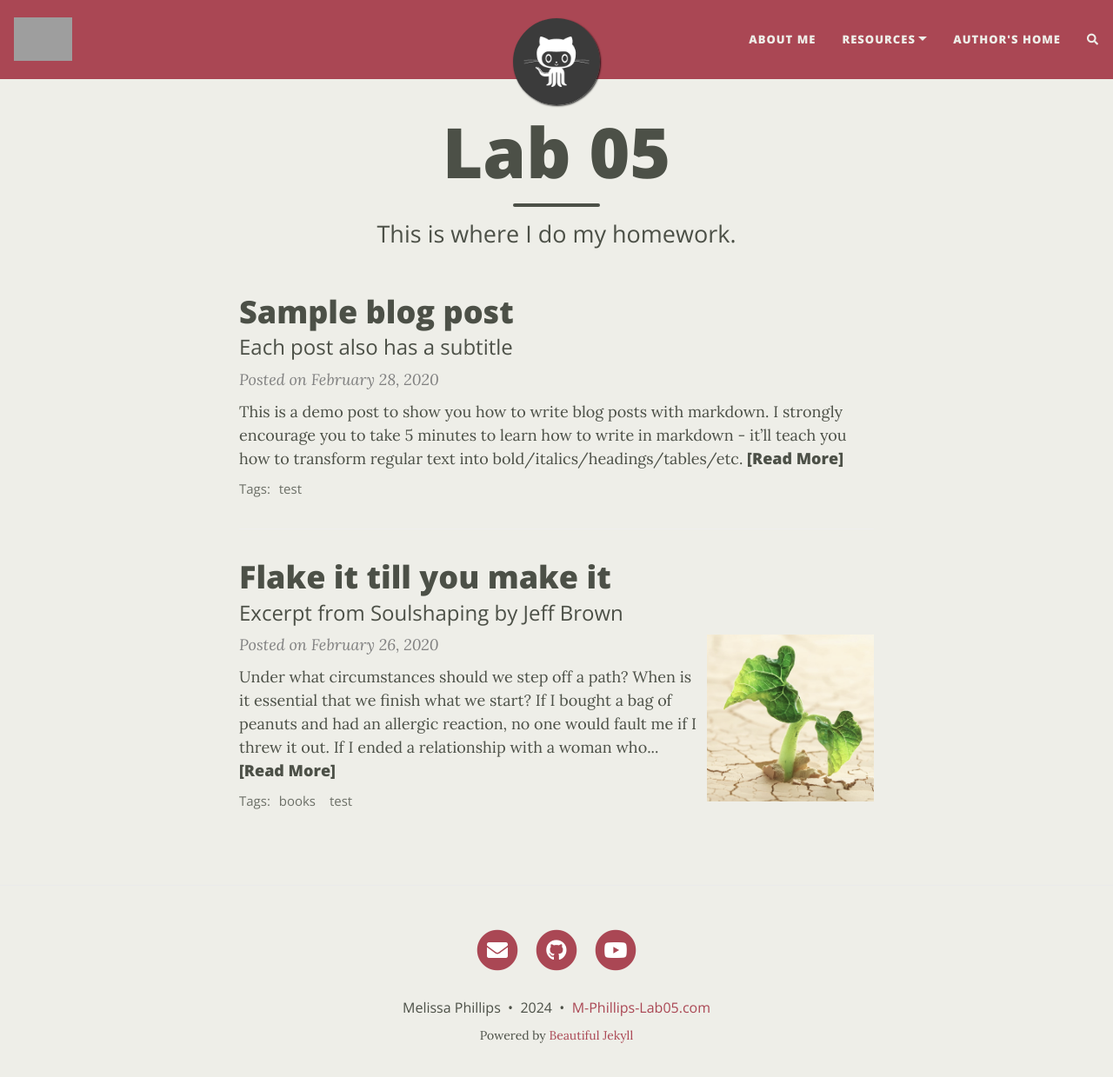
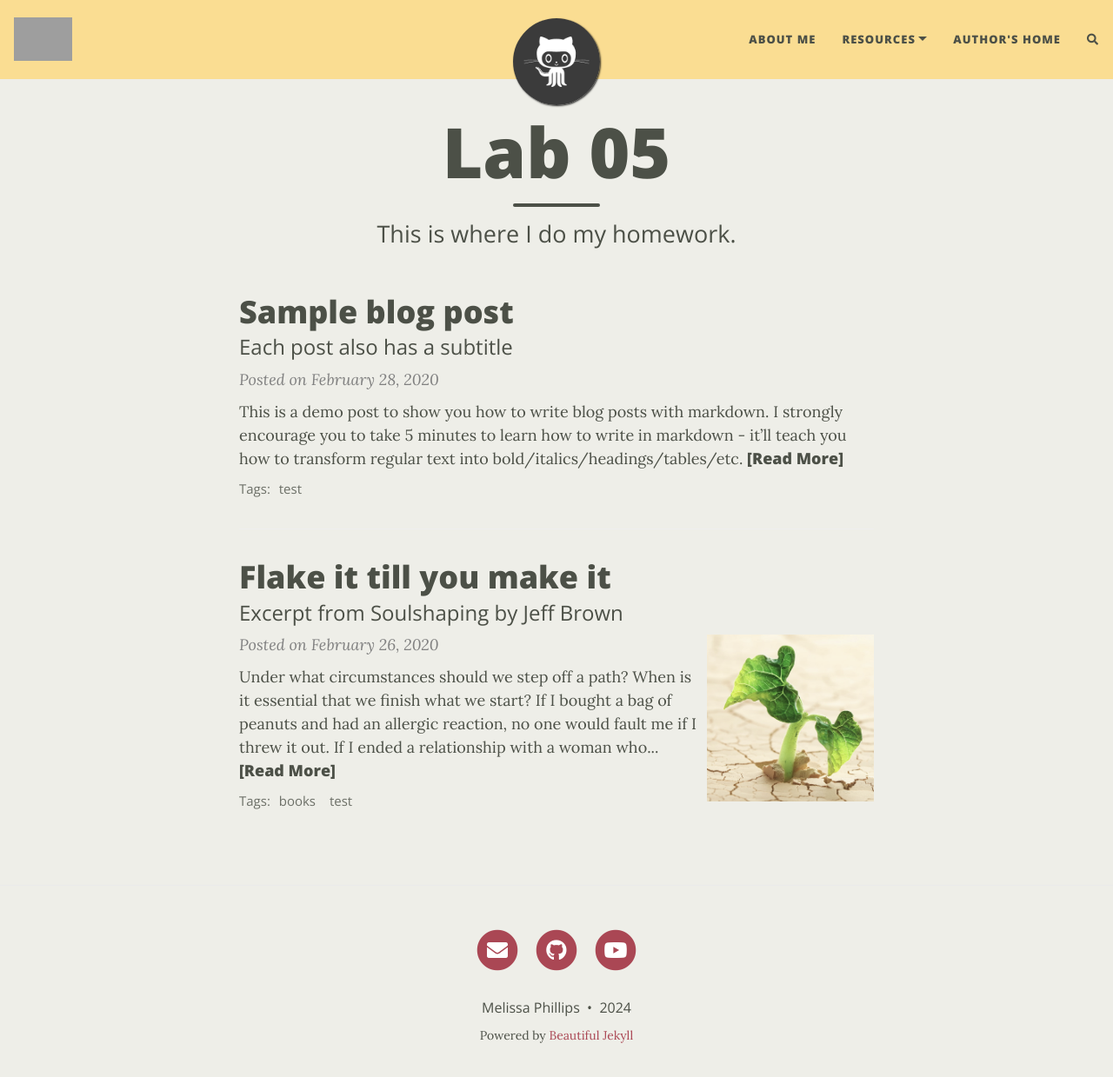
Before and after one commit to M-Gamez/Lab-05, a Jekyll site: the page built from index.html, in a window 1280 px wide and 1252 px high. Shown: the top 1239 px of the window at 87% size. Built offline with Jekyll 4.4.1, drawn with Linux system fonts in a browser that asks for light colours; nearby versions of some CDN libraries; the list of posts is cut into pages by our own code; comment, search, counter and statistics services are not loaded; some of the changed lines change nothing that is shown; grey boxes are pictures that could not be loaded.

Commit message:
Update _config.yml

```diff
--- a/_config.yml
+++ b/_config.yml
@@ -75,7 +75,7 @@ share-links-active:
 
 # How to display the link to your website in the footer
 # Remove this if you don't want a link in the footer
-url-pretty: "M-Phillips-Lab05.com"
+#url-pretty:
 
 # Excerpt word length - Truncate the excerpt of each post on the feed page to the specified number of words
 excerpt_length: 50
@@ -96,13 +96,13 @@ post_search: true
 
 # Personalize the colours in your website. Colour values can be any valid CSS colour
 
-navbar-col: "#AA4754"
-navbar-text-col: "#EEEEE8"
-navbar-border-col: "#AA4754"
+navbar-col: "#FADD92"
+navbar-text-col: "#4c5047"
+navbar-border-col: "#FADD92"
 page-col: "#EEEEE8"
 text-col: "#4c5047"
-link-col: "#CD9DAB"
-hover-col: "#FADD92"
+link-col: "#AA4754"
+hover-col: "#CD9DAB"
 footer-col: "#EEEEE8"
 footer-text-col: "#4c5047"
 footer-link-col: "#AA4754"
```
